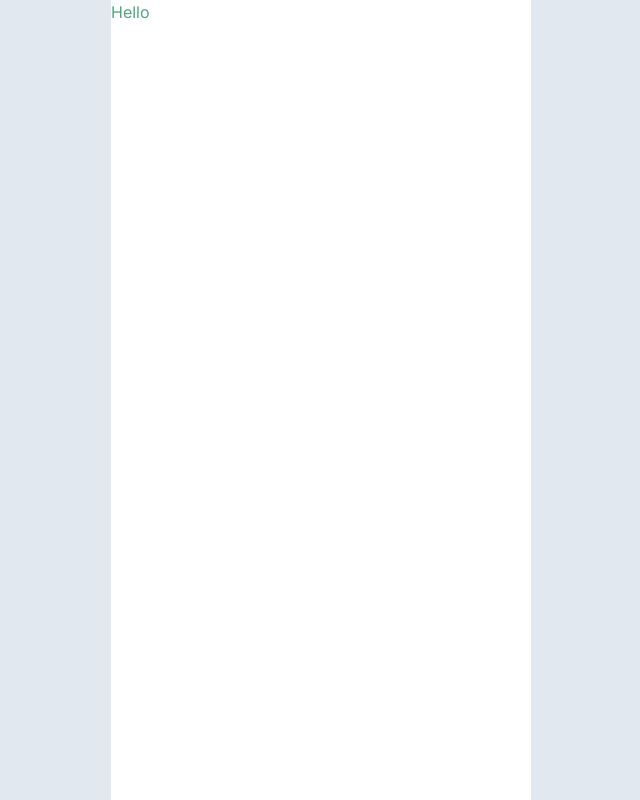
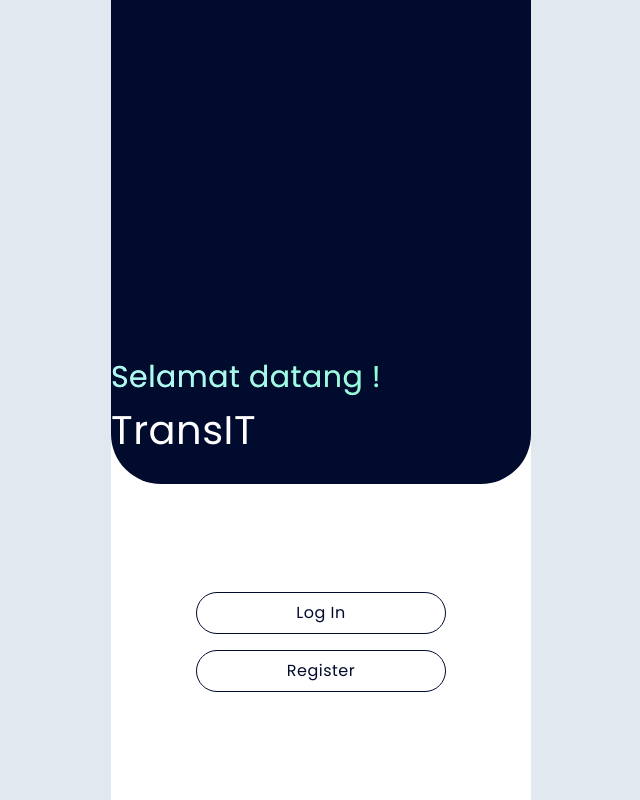
Before and after one commit to alishalistyaa/transit, a Next.js app in the folder client/: page / in a window 1280 px wide. Shown: the whole page, without its empty margins (319-959 px from the left). Built offline with nearby package versions, Linux system fonts and the light colour scheme.

Commit message:
feat: added landing page

```diff
--- a/client/src/app/page.tsx
+++ b/client/src/app/page.tsx
@@ -1,3 +1,41 @@
+import Link from "next/link";
+
 export default function Home() {
-  return <h1 className="text-GREEN-600">Hello</h1>;
+  return (
+    <main className="h-[100vh] w-full flex flex-col justify-between">
+      <div className="h-[60.5vh] bg-BROWN-900 relative flex flex-col-reverse pb-6 rounded-b-[50px]">
+        <h1 className="text-white font-poppinsBold tracking-[0.5px] text-[40px] w-[80.5vw] mx-auto">
+          TransIT
+        </h1>
+
+        <h2
+          style={{
+            background:
+              "linear-gradient(84.89deg, #B6F5F6 5.06%, rgba(182,245,256,0) 60.37%), #65FFB3",
+            WebkitBackgroundClip: "text",
+            WebkitTextFillColor: "transparent",
+          }}
+          className="w-[80.5vw] mx-auto font-poppinsLight text-[30px] tracking-[0.5px] bg-clip-text text-transparent"
+        >
+          Selamat datang !
+        </h2>
+      </div>
+
+      <div className="h-[39.5vh] flex flex-col items-center justify-center">
+        <Link href="/login">
+          <button className="w-[250px] border border-BROWN-900 rounded-3xl bg-white flex items-center justify-center font-poppinsBold text-BROWN-900 tracking-[0.5px] py-2">
+            Log In
+          </button>
+        </Link>
+
+        <div className="mt-4">
+          <Link href="/signup">
+            <button className="w-[250px] border border-BROWN-900 rounded-3xl bg-white flex items-center justify-center font-poppinsBold text-BROWN-900 tracking-[0.5px] py-2">
+              Register
+            </button>
+          </Link>
+        </div>
+      </div>
+    </main>
+  );
 }
```
